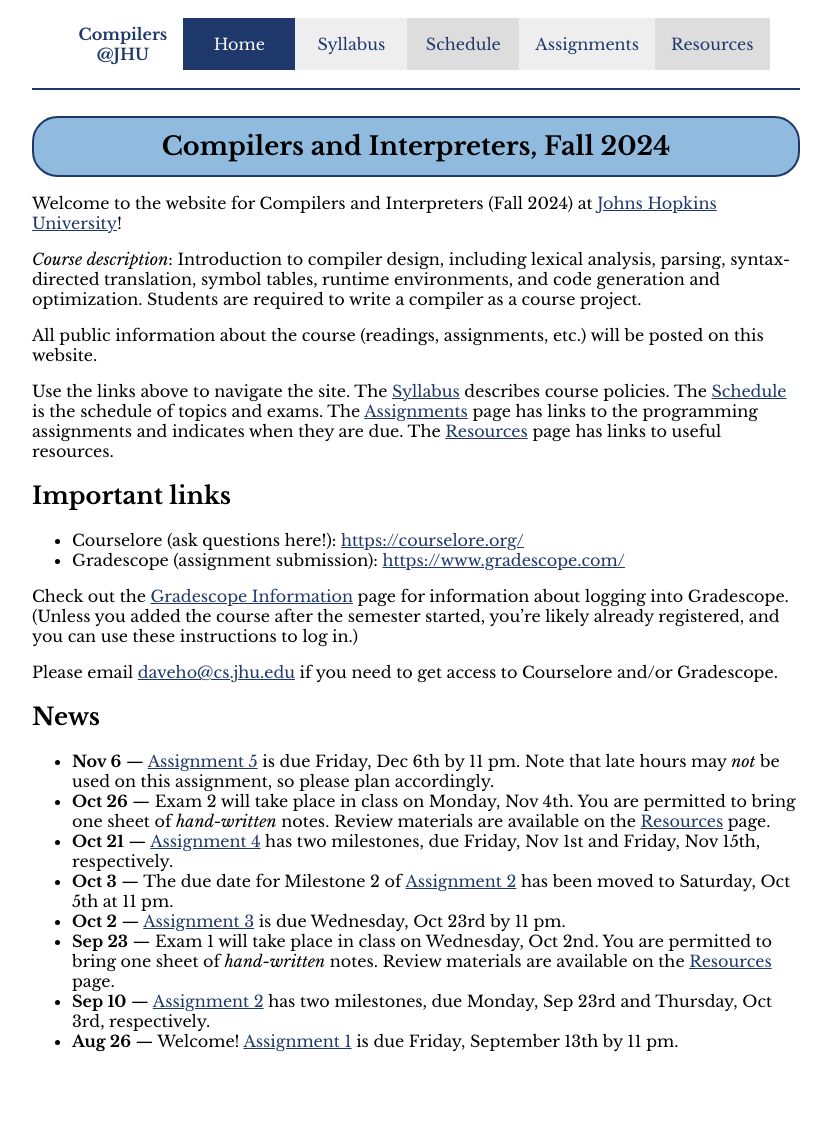
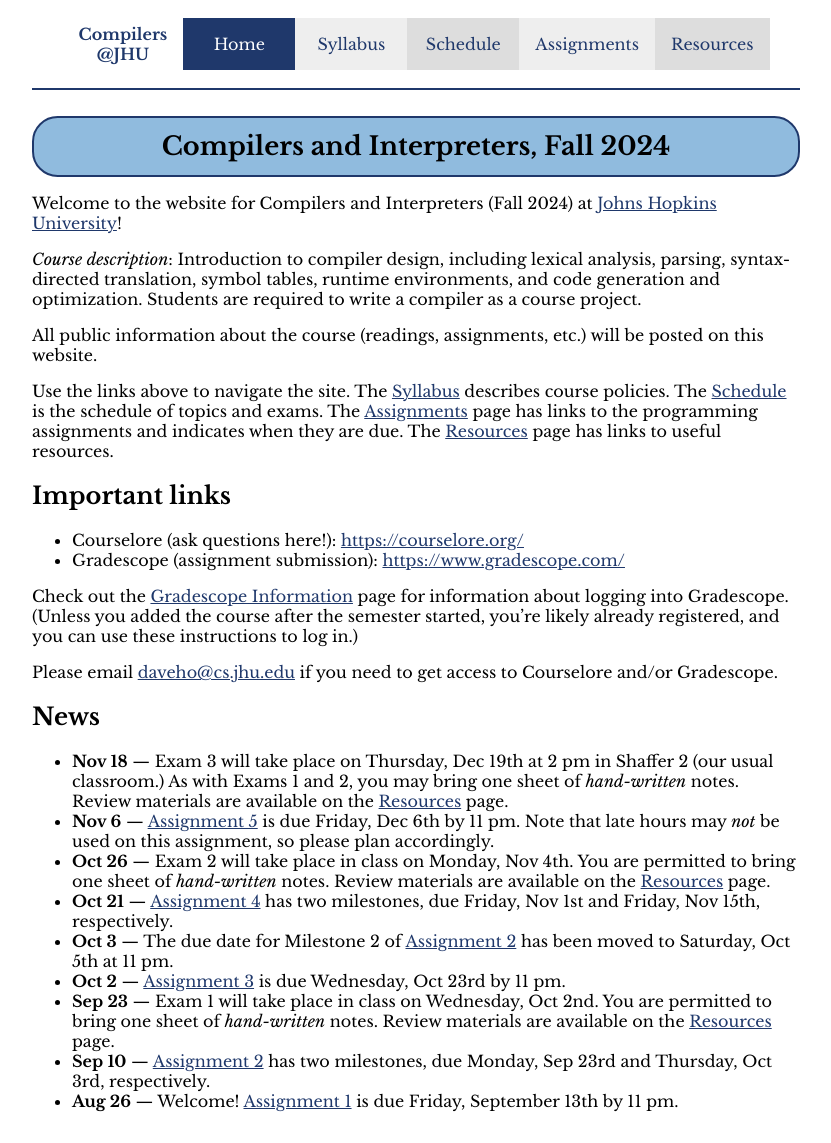
Before and after one commit to jhucompilers/fall2024, a Jekyll site: the page built from index.md, in a window 1280 px wide. Shown: the whole page, without its empty margins (224-1055 px from the left). Built offline with Jekyll 4.4.1, drawn with Linux system fonts in a browser that asks for light colours; before the commit the page ends 1083 px from its top, so only the background shows below that.

Commit message:
review materials, news item for Exam 3

```diff
--- a/index.md
+++ b/index.md
@@ -36,6 +36,10 @@ and/or Gradescope.
 
 ## News
 
+* **Nov 18** — Exam 3 will take place on Thursday, Dec 19th at 2 pm in
+  Shaffer 2 (our usual classroom.) As with Exams 1 and 2, you may bring one
+  sheet of *hand-written* notes. Review materials are available on the
+  [Resources](resources.html) page.
 * **Nov 6** — [Assignment 5](assign/assign05.html) is due Friday, Dec 6th by 11 pm.
   Note that late hours may *not* be used on this assignment, so please plan accordingly.
 * **Oct 26** — Exam 2 will take place in class on Monday, Nov 4th.
```
Also changed, not shown: resources.md (+0 -2 lines).
